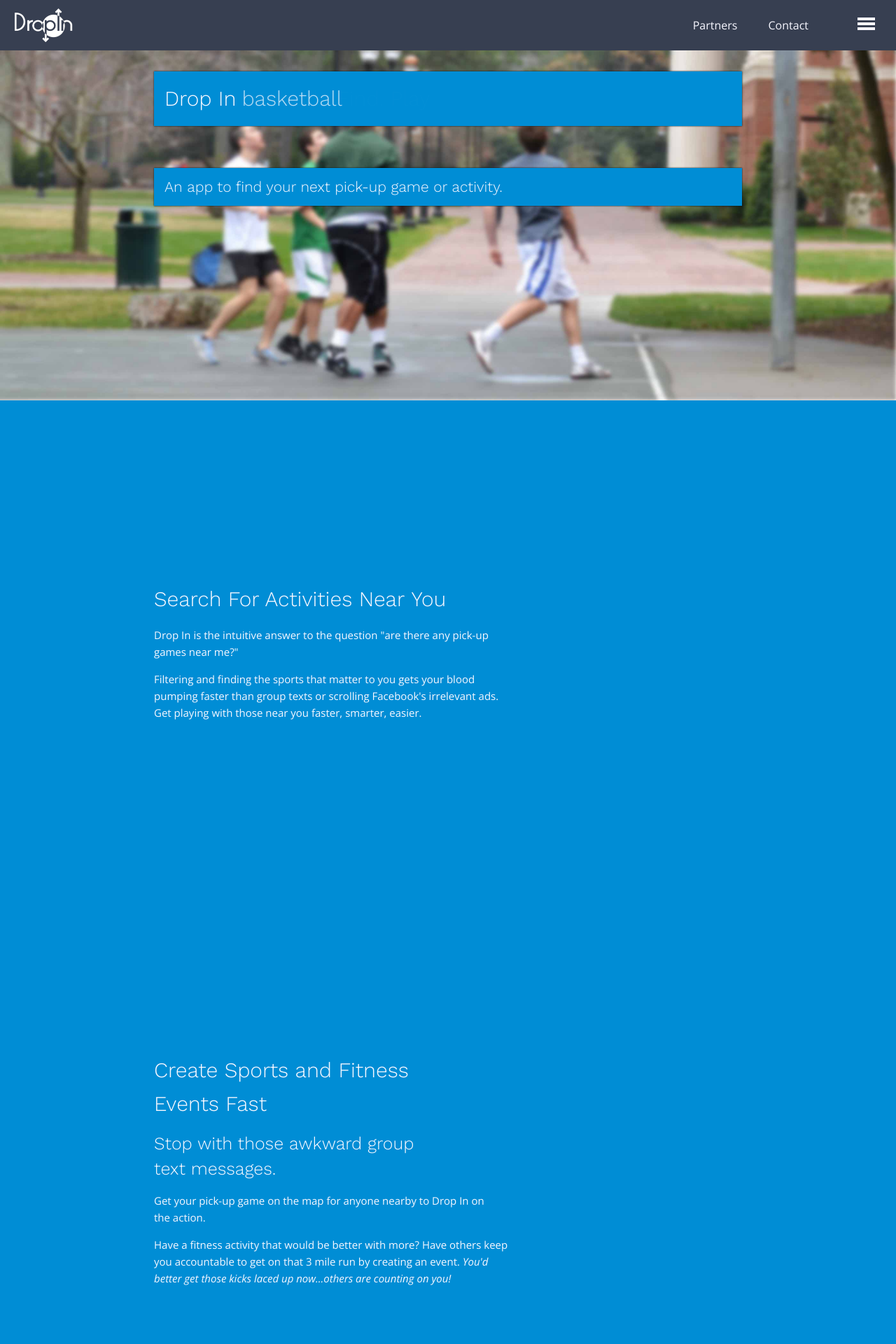
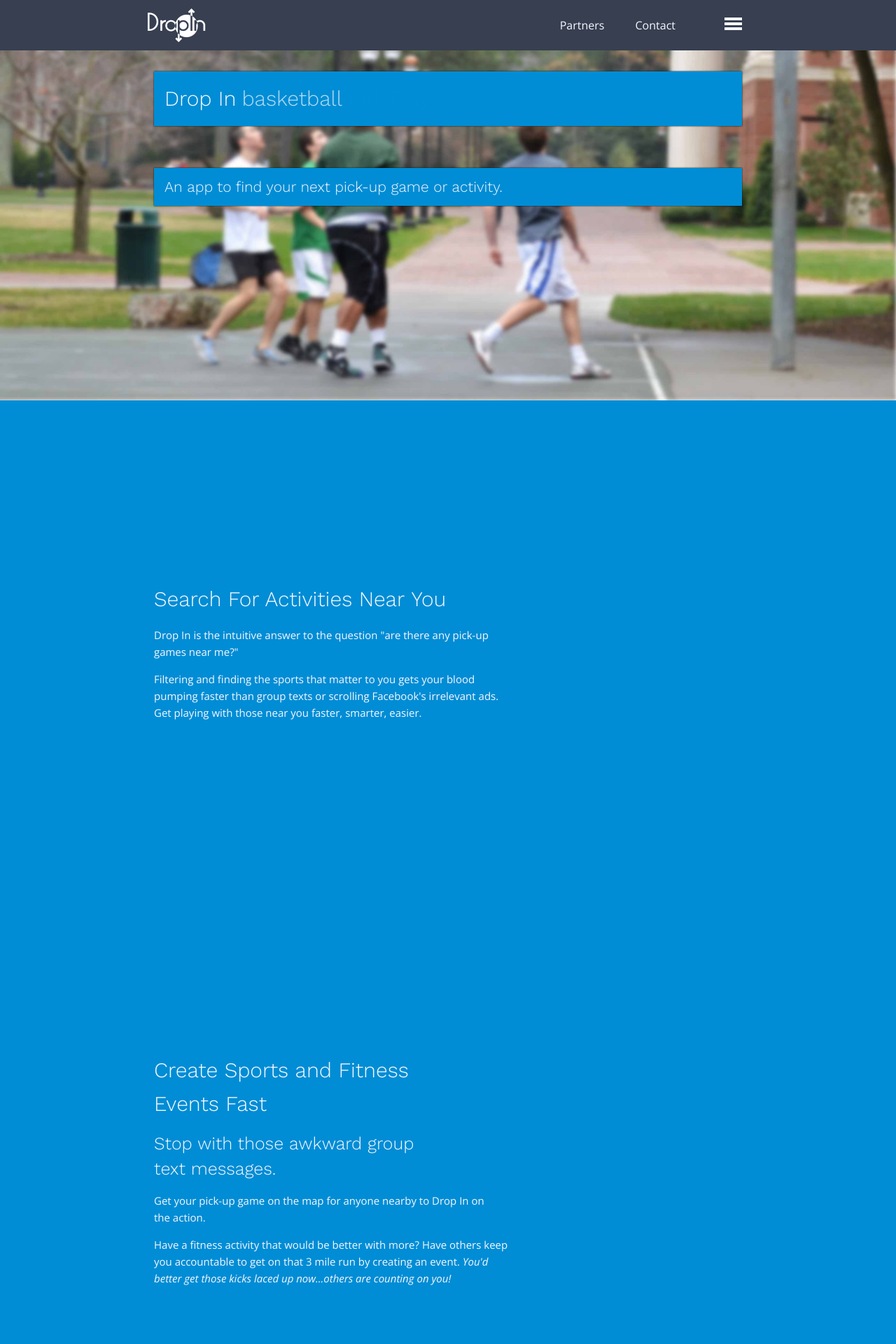
Before and after one commit to fidogroupe/drop-in-marketing-site, a Jekyll site: the page built from index.html, in a window 1280 px wide. Shown: the top 1920 px of the page at 70% size. Built offline with Jekyll 4.4.1, drawn with Linux system fonts in a browser that asks for light colours; nearby versions of some CDN libraries.

Commit message:
Adjusts navigation to have a max width

```diff
--- a/_sass/_base.scss
+++ b/_sass/_base.scss
@@ -137,14 +137,11 @@ a:not([data-link='no-style']) {
   position: relative;
   margin: auto;
 
-  nav {
   @media (min-width: $medium) {
-      @include clearfix;
     transition: background-color $ui-transition-speed;
     background-color: transparent;
 
     &:hover {
-        //scss-lint:disable NestingDepth
       transition: background-color $ui-transition-speed;
       background-color: $color3;
 
@@ -152,8 +149,14 @@ a:not([data-link='no-style']) {
         transition: opacity $ui-transition-speed;
         opacity: 1;
       }
-        //scss-lint:enable NestingDepth
     }
+  }
+
+  nav {
+    @media (min-width: $medium) {
+      @include clearfix;
+      margin: auto;
+      max-width: 900px;
 
       .site-header--links {
         transition: opacity $ui-transition-speed;
```
Lines whose indentation alone changed are shown as unchanged.
